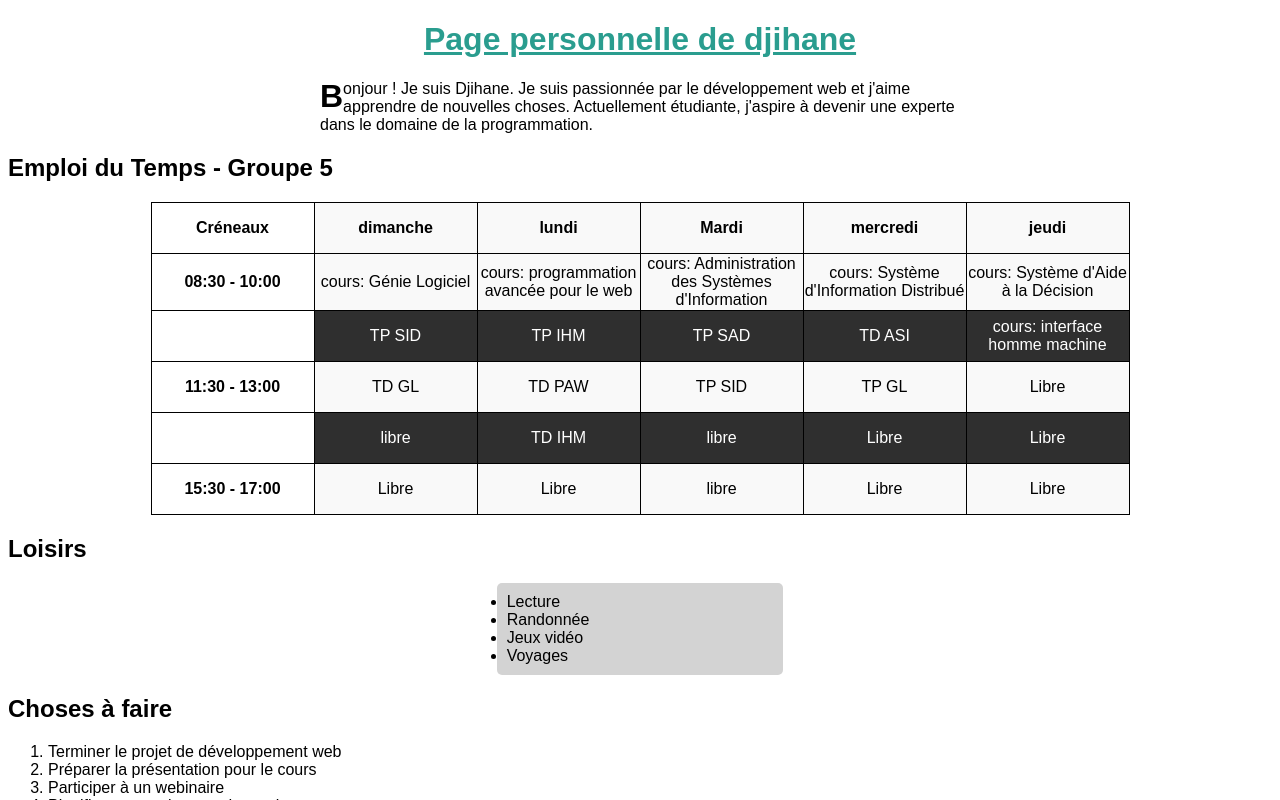
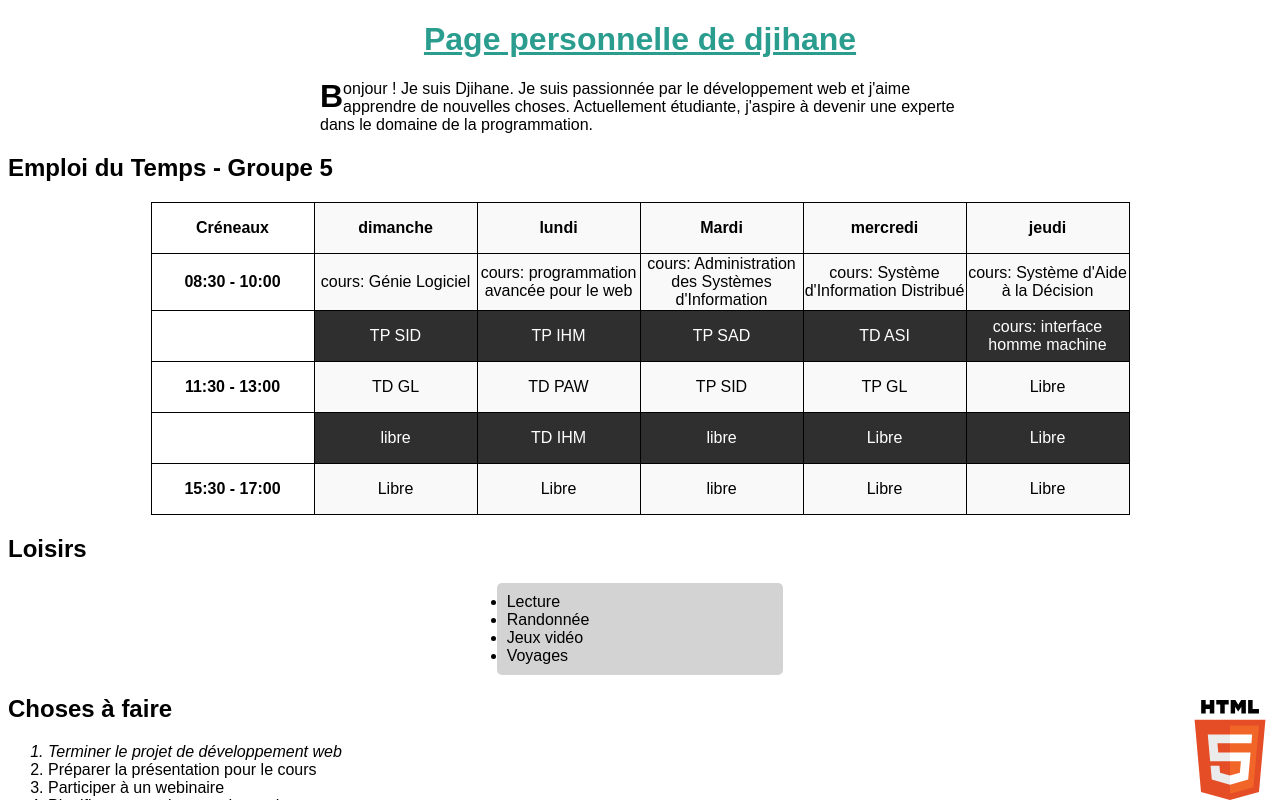
Before and after one commit to djuuhaina/solution-de-td-PAW-, a plain HTML site: page index.html in a window 1280 px wide. In both pictures the pointer is over the item "Terminer le projet de développement web". Shown: the top 800 px of the page. Drawn offline with Linux system fonts and the light colour scheme.

Commit message:
style.css

```diff
--- a/style.css
+++ b/style.css
@@ -79,3 +79,22 @@ ul {
     margin: 20px auto;
     border-radius: 5px; /
 }
+ol li:hover {
+    font-style: italic;
+}
+
+
+img {
+    position: fixed;
+    bottom: 0;
+    right: 0;
+    width: 100px;
+}
+
+
+img:hover {
+    bottom: auto;
+    right: auto;
+    top: 0;
+    left: 0;
+}
```
